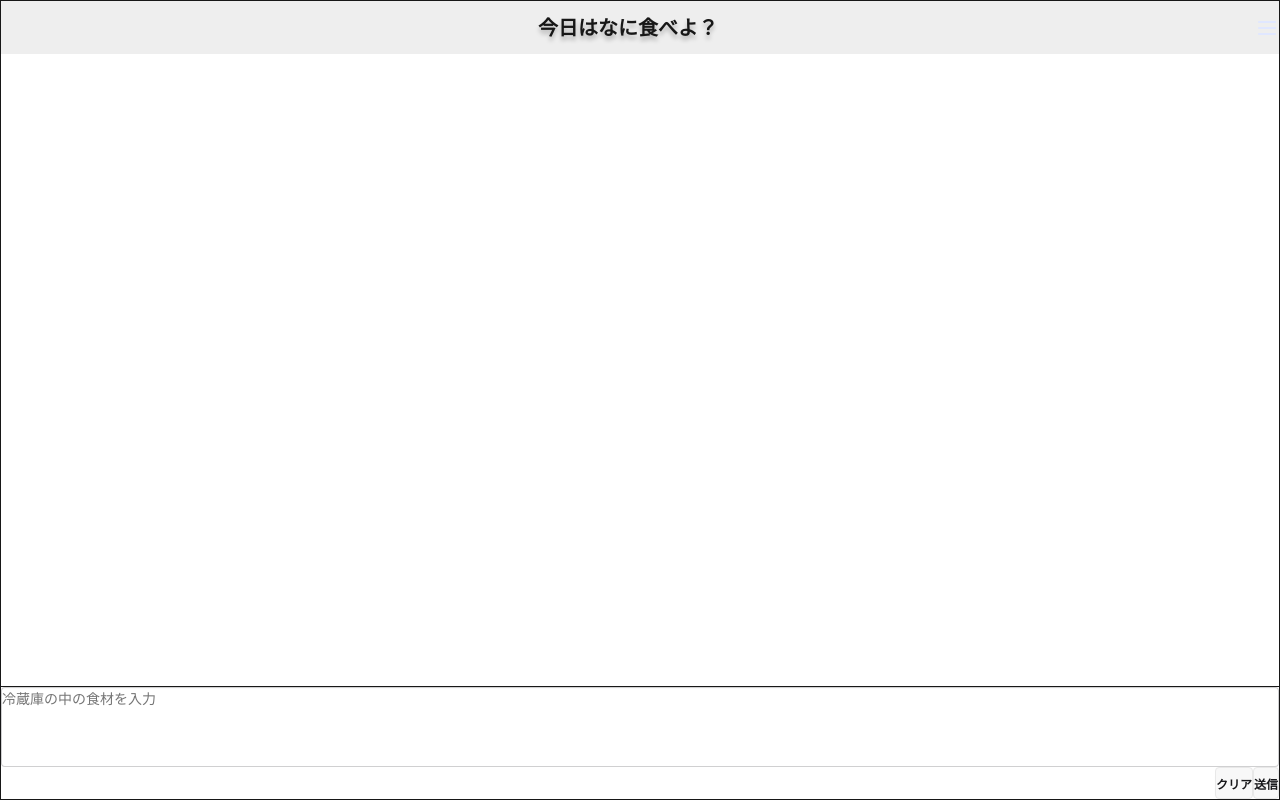
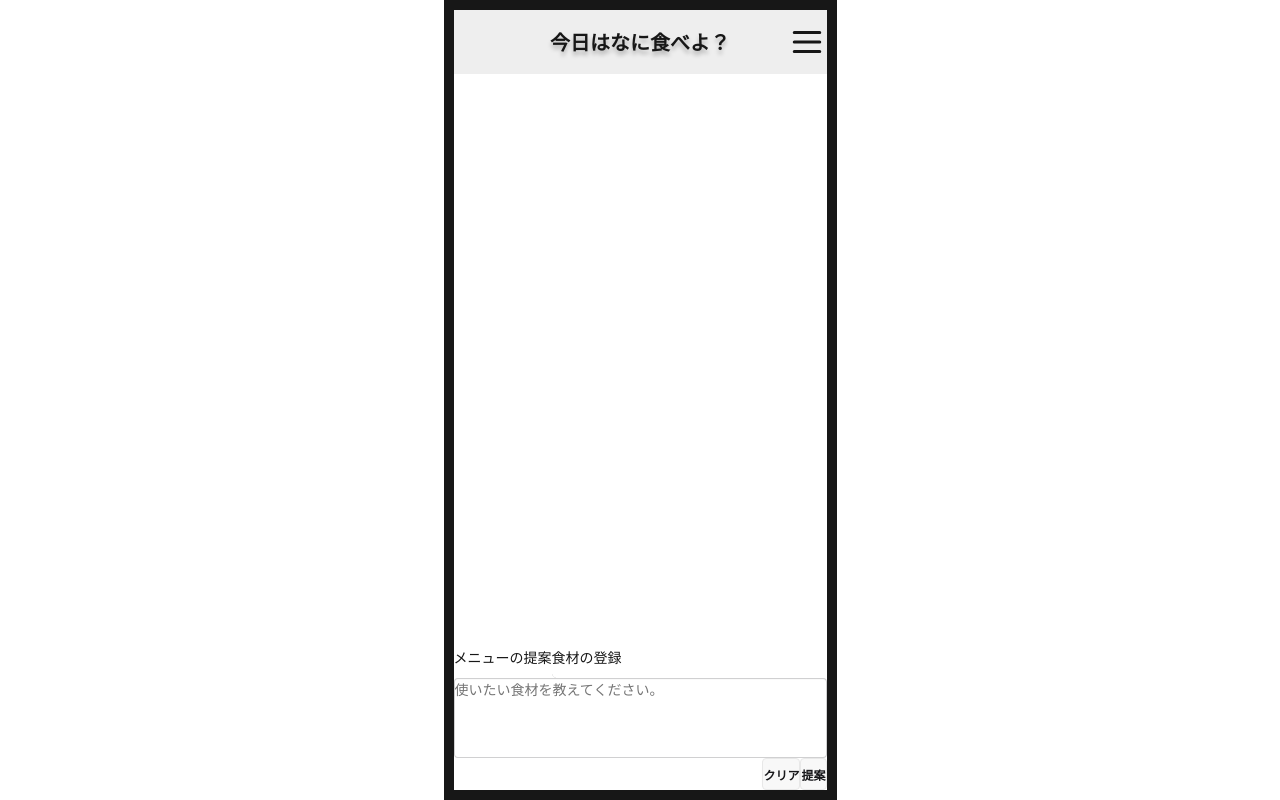
Before and after one commit to ahimnimisaskiaay/fridge-menu-ai, a Next.js app: page / in a window 1280 px wide. Built offline with nearby package versions, Linux system fonts and the light colour scheme.

Commit message:
feat: チャット機能のヘッダーと入力コンポーネントの改善、タブ機能の追加

```diff
--- a/app/components/ChatHeader.tsx
+++ b/app/components/ChatHeader.tsx
@@ -3,14 +3,37 @@ import { Menu } from 'lucide-react'
 // TODO:ワイヤーフレームに寄せる、メニューの実装
 export default function ChatHeader() {
   return (
-    <div className="sticky top-0 z-10 bg-base-300 h-[53px] flex items-center justify-between px-4">
+    <div className="navbar sticky top-0 z-10 bg-base-300 h-[53px] flex items-center justify-between px-4">
+      <div className="flex-none w-[40px] y-[40px]" />
+
+      {/* タイトル */}
+      <div className="flex-1">
         <h1
           className="text-[20px] font-normal flex-1 text-center -ml-5 font-[Noto Sans Devanagari]"
           style={{ textShadow: '0px 4px 4px rgba(0, 0, 0, 0.25)' }}
         >
           今日はなに食べよ？
         </h1>
-      <Menu className="w-5 h-5 m-5 text-primary-content" />
+      </div>
+
+      {/* ハンバーガーメニュー */}
+      <div className="flex-none">
+        <button className="btn btn-square btn-ghost">
+          <svg
+            xmlns="http://www.w3.org/2000/svg"
+            fill="none"
+            viewBox="0 0 24 24"
+            className="inline-block h-5 w-5 stroke-current"
+          >
+            <path
+              strokeLinecap="round"
+              strokeLinejoin="round"
+              strokeWidth="2"
+              d="M4 6h16M4 12h16M4 18h16"
+            ></path>
+          </svg>
+        </button>
+      </div>
     </div>
   )
 }
--- a/app/components/ChatInput.tsx
+++ b/app/components/ChatInput.tsx
@@ -4,8 +4,10 @@ import { useState } from 'react'
 // TODO:ワイヤーフレームに寄せる
 export default function ChatInput({
   onSend,
+  isMenu,
 }: {
   onSend: (input: string) => void
+  isMenu?: boolean
 }) {
   const [input, setInput] = useState('')
 
@@ -18,10 +20,14 @@ export default function ChatInput({
   const handleClear = () => setInput('')
 
   return (
-    <div className="sticky bottom-0 z-10 bg-base-100 px-4 pt-3 pb-6 border-t flex flex-col gap-2">
+    <div className="sticky bottom-0 z-10 bg-base-100 px-4 pt-3 pb-6 flex flex-col gap-2">
       <textarea
-        placeholder="冷蔵庫の中の食材を入力"
-        className="textarea textarea-bordered w-full text-sm leading-snug resize-none rounded-md"
+        placeholder={
+          isMenu
+            ? '使いたい食材を教えてください。'
+            : '登録する食材を入力してください'
+        }
+        className="textarea w-full text-sm leading-snug resize-none rounded-md"
         style={{ fontFamily: 'Noto Sans Devanagari' }}
         rows={2}
         value={input}
@@ -32,7 +38,7 @@ export default function ChatInput({
           クリア
         </button>
         <button className="btn btn-sm px-4" onClick={handleSend}>
-          送信
+          {isMenu ? '提案' : '登録'}
         </button>
       </div>
     </div>
--- a/app/page.tsx
+++ b/app/page.tsx
@@ -16,6 +16,7 @@ export type Message =
 
 export default function HomePage() {
   const [messages, setMessages] = useState<Message[]>([])
+  const [activeTab, setActiveTab] = useState<'menu' | 'ingredients'>('menu')
 
   const handleSend = async (input: string) => {
     const newMessages: Message[] = [...messages, { role: 'user', text: input }]
@@ -43,10 +44,42 @@ export default function HomePage() {
   }
 
   return (
-    <div className="flex flex-col h-screen max-w-sm w-full mx-auto bg-base-100 shadow-md border border-gray-200 rounded-md overflow-hidden">
-      <ChatHeader />
-      <ChatMessages messages={messages} />
-      <ChatInput onSend={handleSend} />
-    </div>
+    <main className="flex justify-center min-h-screen bg-gray-100 px-4 py-6">
+      <div className="flex flex-col w-full max-w-[393px] h-screen shadow-md border-gray-100  border-10 rounded-md overflow-hidden">
+        <ChatHeader />
+        <ChatMessages messages={messages} />
+        <div>
+          <div role="tablist" className="tabs tabs-lift">
+            <a
+              role="tab"
+              className={`tab ${activeTab === 'menu' ? 'tab-active' : ''}`}
+              onClick={() => setActiveTab('menu')}
+            >
+              メニューの提案
+            </a>
+            <a
+              role="tab"
+              className={`tab ${activeTab === 'ingredients' ? 'tab-active' : ''}`}
+              onClick={() => setActiveTab('ingredients')}
+            >
+              食材の登録
+            </a>
+          </div>
+
+          <div className="mt-4">
+            {activeTab === 'menu' && (
+              <div role="tabpanel" className="p-4">
+                <ChatInput onSend={handleSend} isMenu />
+              </div>
+            )}
+            {activeTab === 'ingredients' && (
+              <div role="tabpanel" className="p-4">
+                <ChatInput onSend={handleSend} />
+              </div>
+            )}
+          </div>
+        </div>
+      </div>
+    </main>
   )
 }
```
Lines whose indentation alone changed are shown as unchanged.
